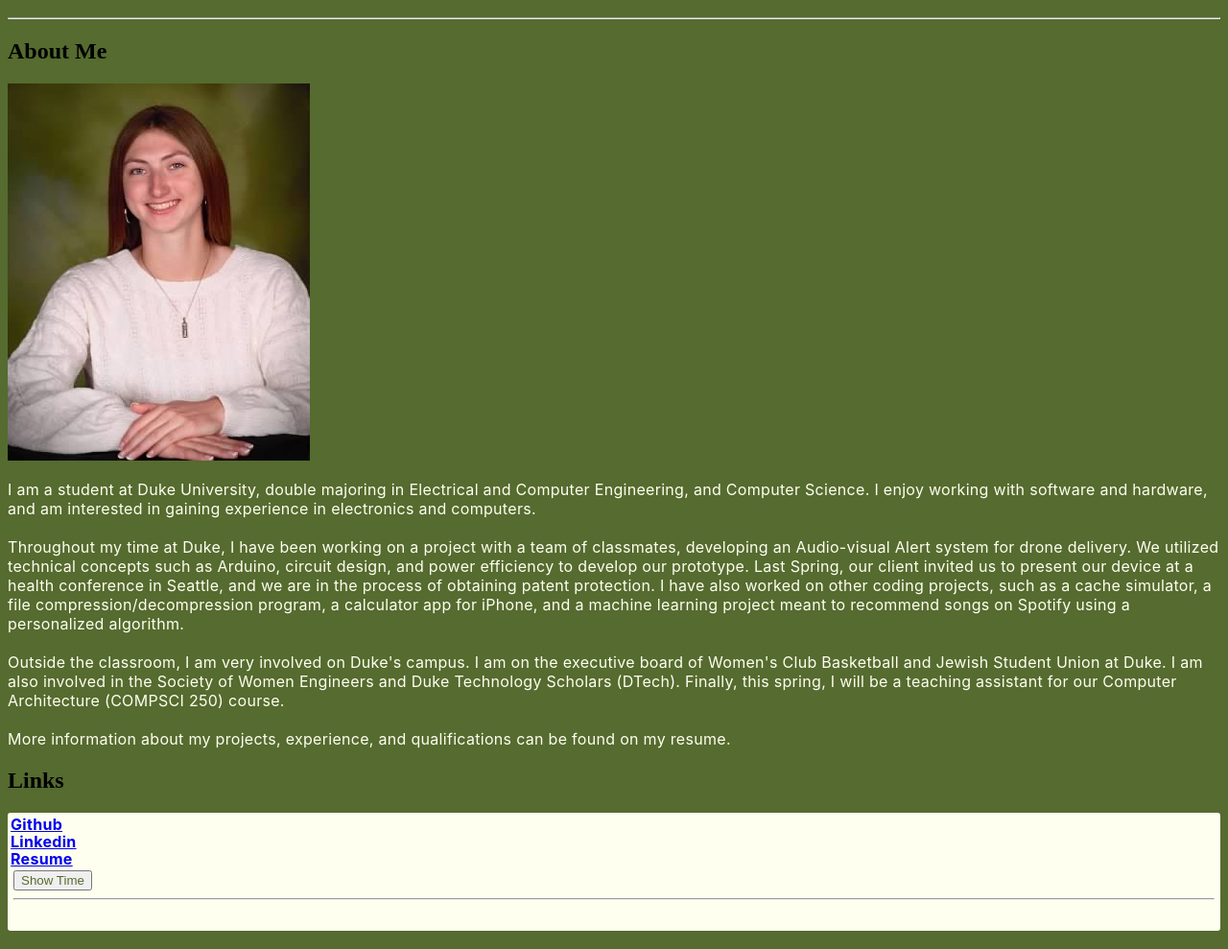
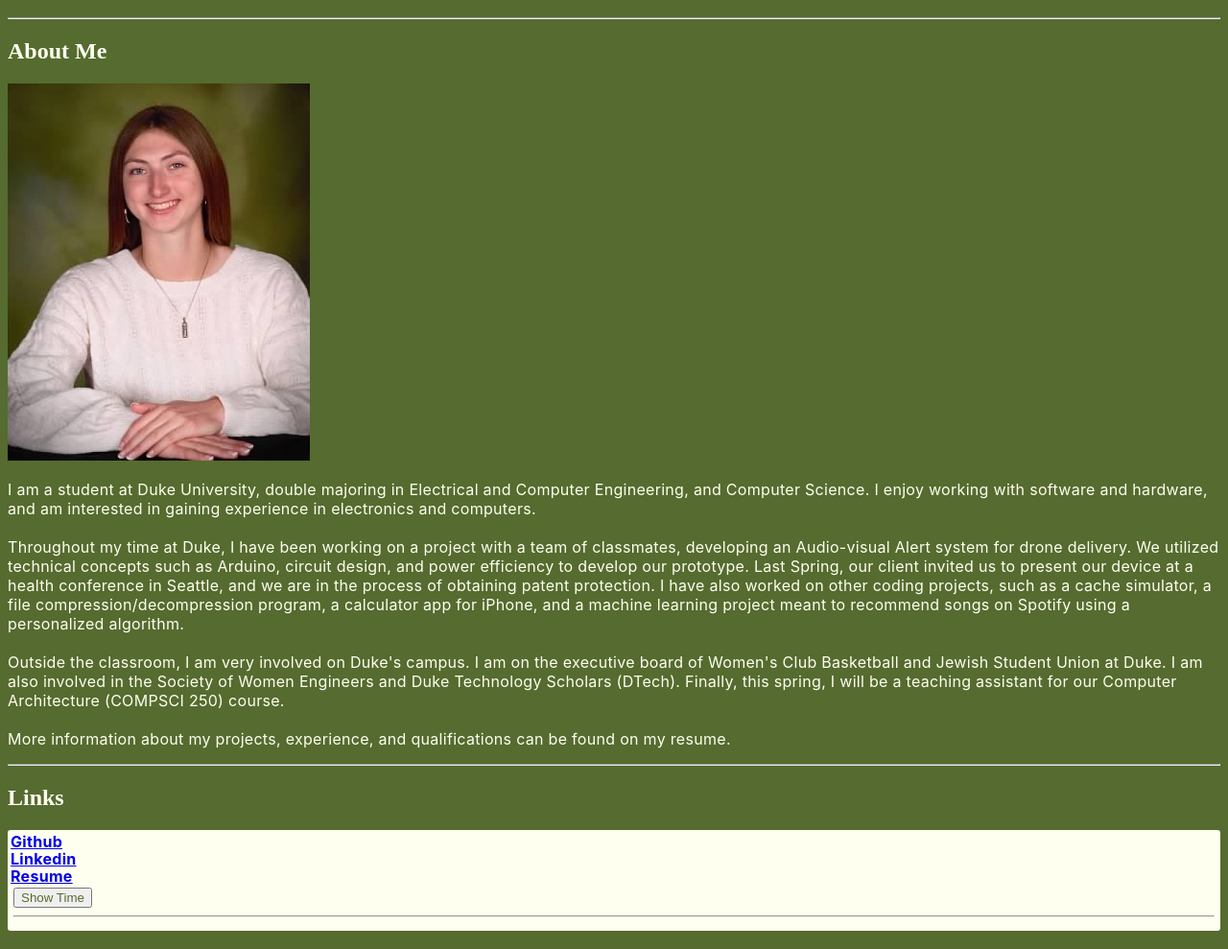
Before and after one commit to bethlindenbaum/personal-website, a plain HTML site: page index.html in a window 1280 px wide. Shown: the part 57-1046 px from the top of the page at 96% size. Drawn offline with Linux system fonts and the light colour scheme; a script that the page names is missing.

Commit message:
changed some styling

```diff
--- a/index.html
+++ b/index.html
@@ -15,7 +15,7 @@
     <h2>
       About Me
     </h2>
-    <img src="Grad pic.JPG" alt="Personal Picture" width="315" height="393">
+    <img src="Grad pic.JPG" alt="Personal Picture" width="315" height="393" id="personalPicture"/>
     <p>
       I am a student at Duke University, double majoring in Electrical and Computer Engineering, and Computer Science.  I enjoy working with software and hardware, and am interested in gaining experience in electronics and computers.<br><br>
 
@@ -25,6 +25,7 @@
 
       More information about my projects, experience, and qualifications can be found on my resume.
     </p>
+    <hr>
     <h2>
       Links
     <h2>
@@ -39,9 +40,6 @@
       Show Time
     </button>
     <hr>
-    <footer>
-      &copy; 2020 tom@abcd.com
-    </footer>
   </body>
 
 </html>
--- a/style.css
+++ b/style.css
@@ -1,5 +1,9 @@
 body {
     background-color: DarkOliveGreen;
+    margin: 10;
+    padding: 10;
+    text-align: left;
+    float: none;
   }
 
 h1 {
@@ -8,7 +12,18 @@ h1 {
     font-weight: 500;
     text-transform: uppercase;
     line-height: 1;
-        font-weight: bold;
+    font-weight: bold;
+    color: Ivory;
+    /* background-color: linen; */
+}
+
+h2 {
+    font-family: oswald;
+    font-size: 24px;
+    /* font-weight: 500; */
+    /* text-transform: uppercase; */
+    /* line-height: 1; */
+    font-weight: bold;
     color: Ivory;
     /* background-color: linen; */
 }
@@ -38,7 +53,6 @@ div {
 
 button{
     color: DarkOliveGreen;
-    /* background-color: Ivory; */
 }
 
 footer{
```
